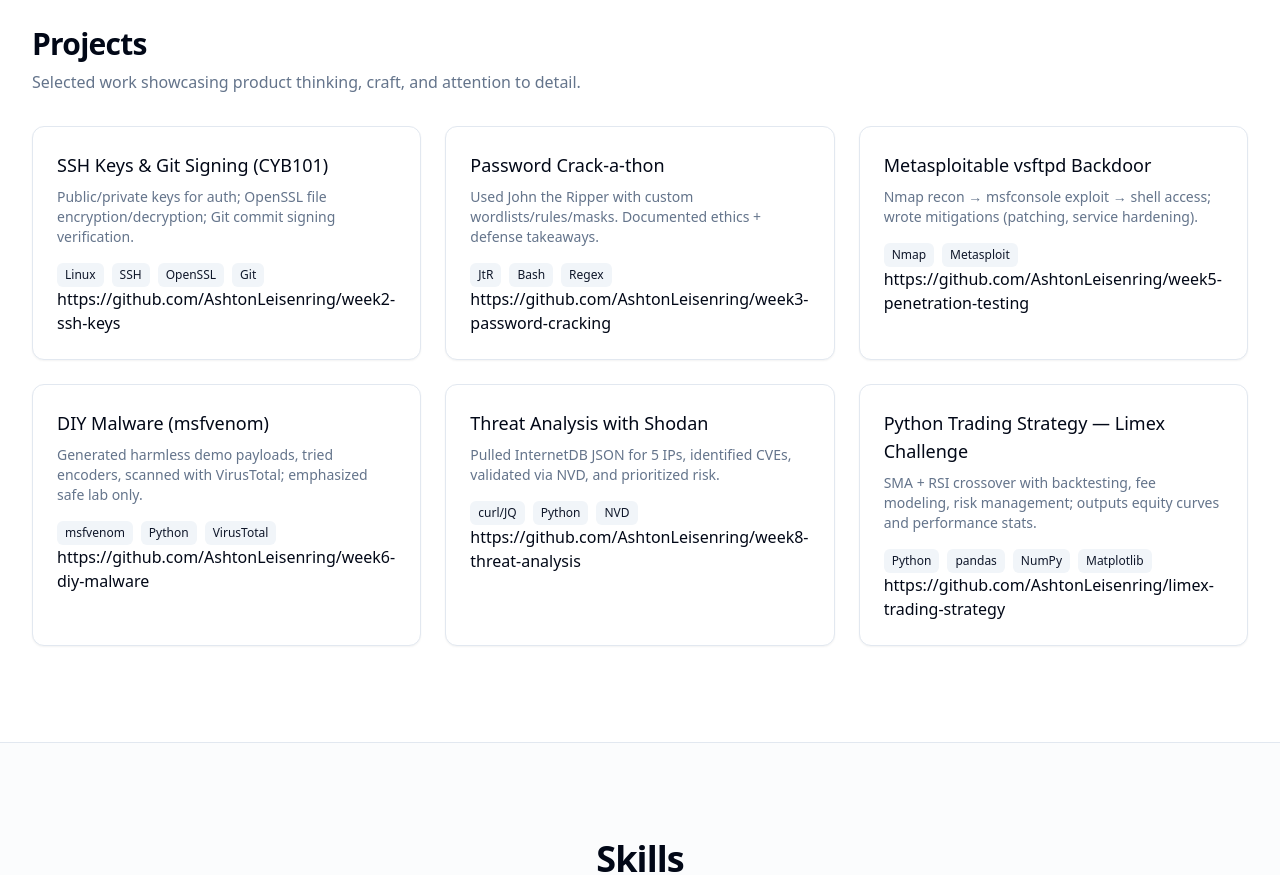
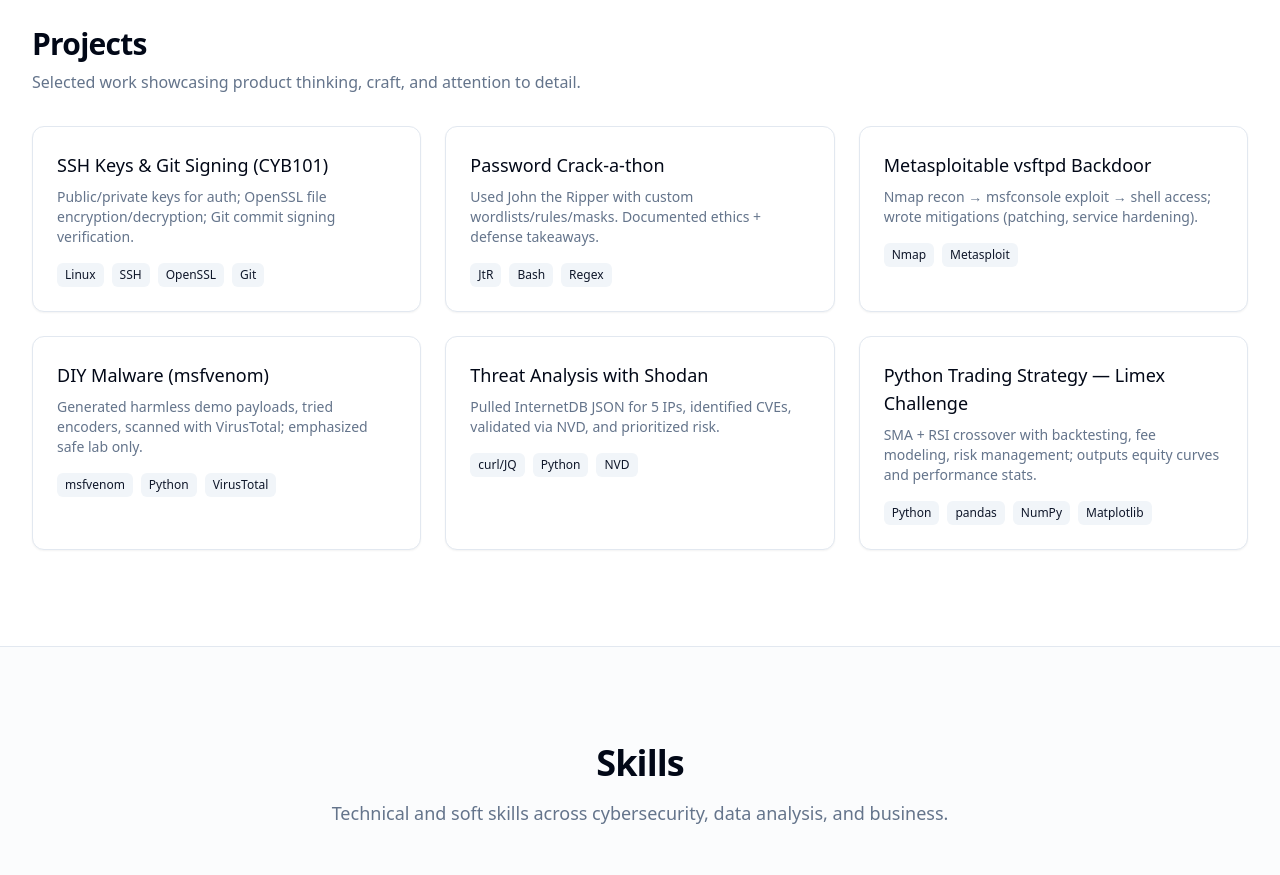
Before and after one commit to AshtonLeisenring/Portfolio, a React (Vite) app: page / in a window 1280 px wide. Shown: the part 2780-3655 px from the top of the page. Built offline with nearby package versions, Linux system fonts and the light colour scheme.

Commit message:
Remove project links
Remove all https links from the projects section.

```diff
--- a/src/components/sections/Projects.tsx
+++ b/src/components/sections/Projects.tsx
@@ -53,7 +53,7 @@ const Projects = () => {
                     {t}
                   </li>)}
               </ul>
-              {p.link}
+
             </article>)}
         </div>
       </div>
```
